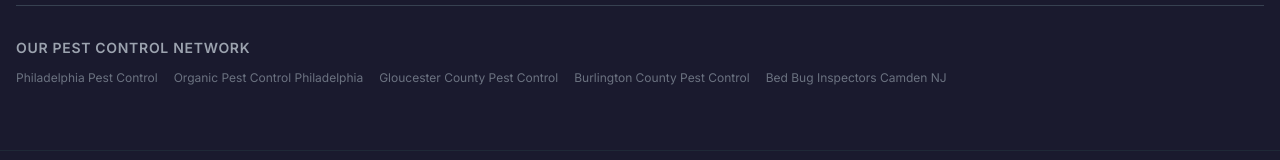
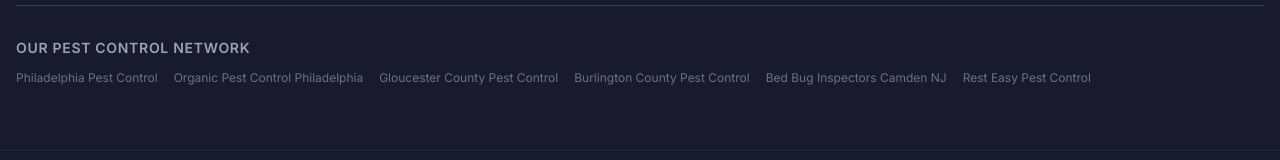
Before and after one commit to jeremyecker/pestcontrolcamdencounty, a Next.js app: page / in a window 1280 px wide. Shown: the part 4792-4952 px from the top of the page. Built offline with nearby package versions, Linux system fonts and the light colour scheme; no server answers.

Commit message:
Add Rest Easy Pest Control to network footer (#18)

```diff
--- a/components/layout/Footer.tsx
+++ b/components/layout/Footer.tsx
@@ -8,6 +8,7 @@ const NETWORK_SITES = [
   { label: 'Gloucester County Pest Control', href: 'https://gloucestercountypestcontrolnearme.com' },
   { label: 'Burlington County Pest Control', href: 'https://burlingtoncountypestcontrolnearme.com' },
   { label: 'Bed Bug Inspectors Camden NJ', href: 'https://thebedbuginspectors.com/states/new-jersey/camden' },
+  { label: 'Rest Easy Pest Control', href: 'https://resteasypestcontrol.com' },
 ];
 
 export default function Footer() {
```
